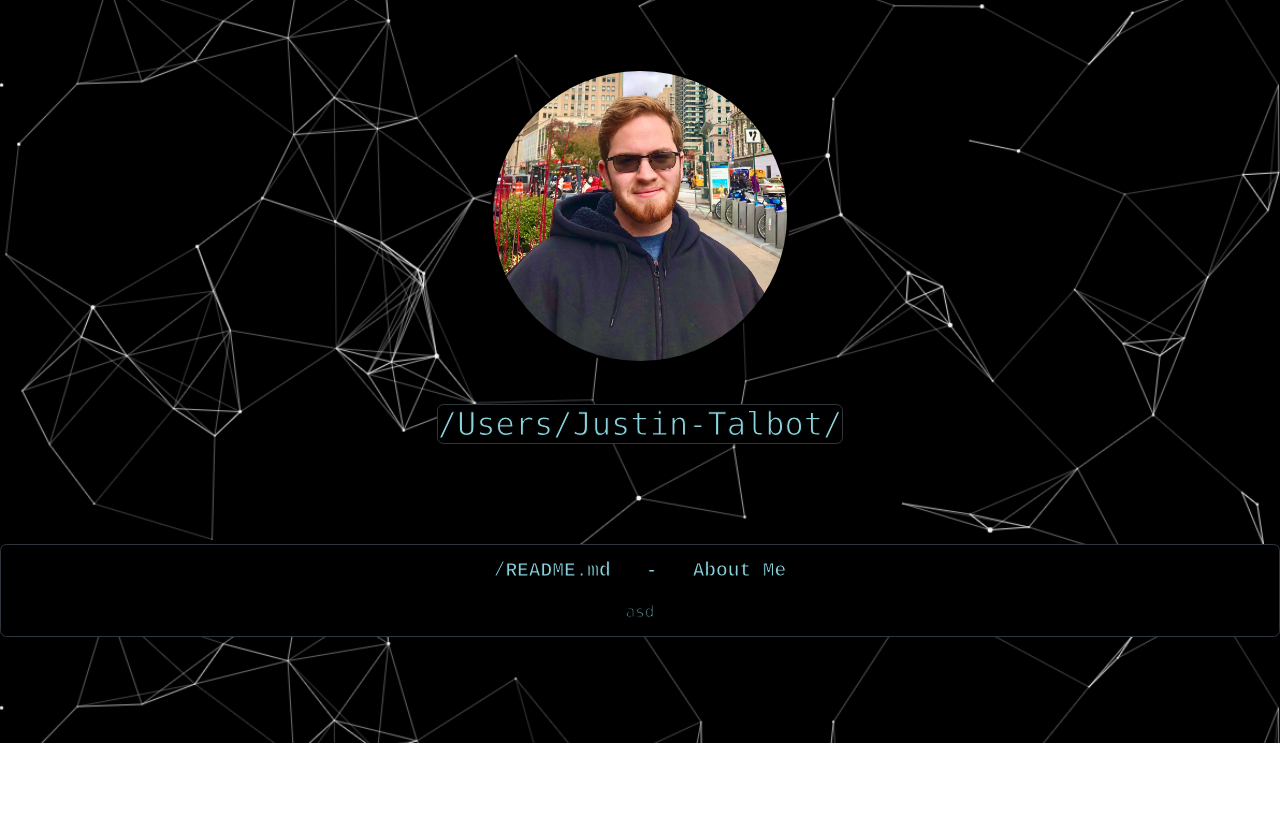
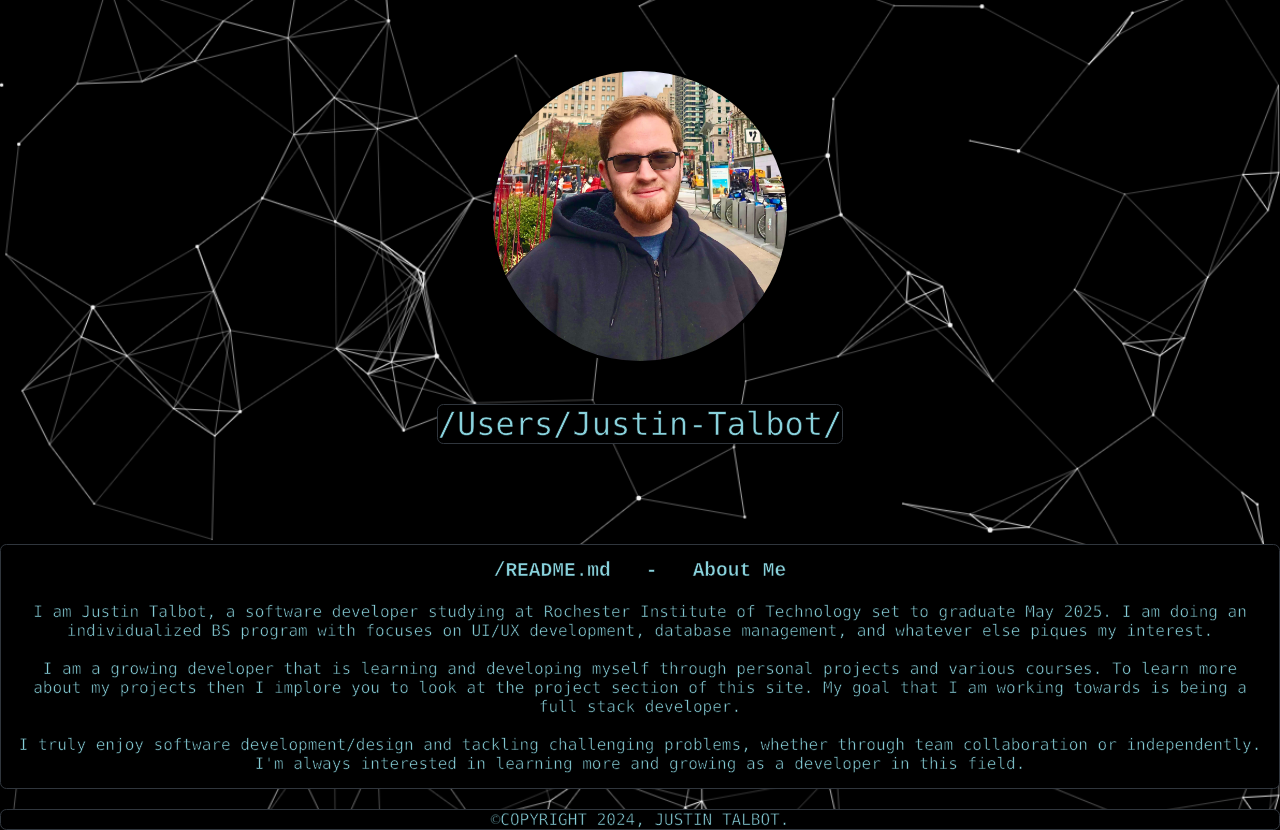
Before and after one commit to Justins-Git/Justins-Git.github.io, a plain HTML site: page index.html in a window 1280 px wide. Shown: the part 57-887 px from the top of the page. Before the commit the page ends 800 px from the top, so only its background shows below. Drawn offline with Linux system fonts and the light colour scheme.

Commit message:
Added readme section

```diff
--- a/assets/styles.css
+++ b/assets/styles.css
@@ -6,7 +6,7 @@
     padding: 0;
     box-sizing: border-box;
     caret-color: transparent;
-    -webkit-text-stroke: 1px black;
+    -webkit-text-stroke: 0.5px black;
 }
 
 body {
@@ -31,7 +31,6 @@ body {
 
 header {
     background-color: rgba(19, 19, 20, 1);
-    color: #ebf5f6;
 }
 
 ul {
@@ -105,6 +104,9 @@ h1 {
     justify-content: space-between;
 }
 
-footer {
-    background-color: #232ED1;
+footer > p {
+    justify-content: center;
+    text-align: center;
+    margin-top: 20px;
+    text-transform: uppercase;
 }
--- a/index.html
+++ b/index.html
@@ -34,14 +34,28 @@
             <div class="code-like aboutme">
                 <h1><pre>/README.md   -   About Me</pre></h2>
                 <p>
-                    asd
+                    I am Justin Talbot, a software developer studying at Rochester Institute
+                    of Technology set to graduate May 2025. I am doing an individualized BS program
+                    with focuses on UI/UX development, database management, and whatever else
+                    piques my interest.
+                    <br><br>
+                    I am a growing developer that is learning and
+                    developing myself through personal projects and various courses. To learn
+                    more about my projects then I implore you to look at the project section of
+                    this site. My goal that I am working towards is being a full stack developer.
+                    <br><br>
+                    I truly enjoy software development/design and tackling challenging problems,
+                    whether through team collaboration or independently. I'm always interested
+                    in learning more and growing as a developer in this field.
                 </p>
             </div>
         </section>
 
         <!-- Footer -->
         <footer>
-
+            <p class="flexcontainer code-like">
+                ©COPYRIGHT 2024, Justin Talbot.
+            </p>
         </footer>
     </body>
 </html>
```
